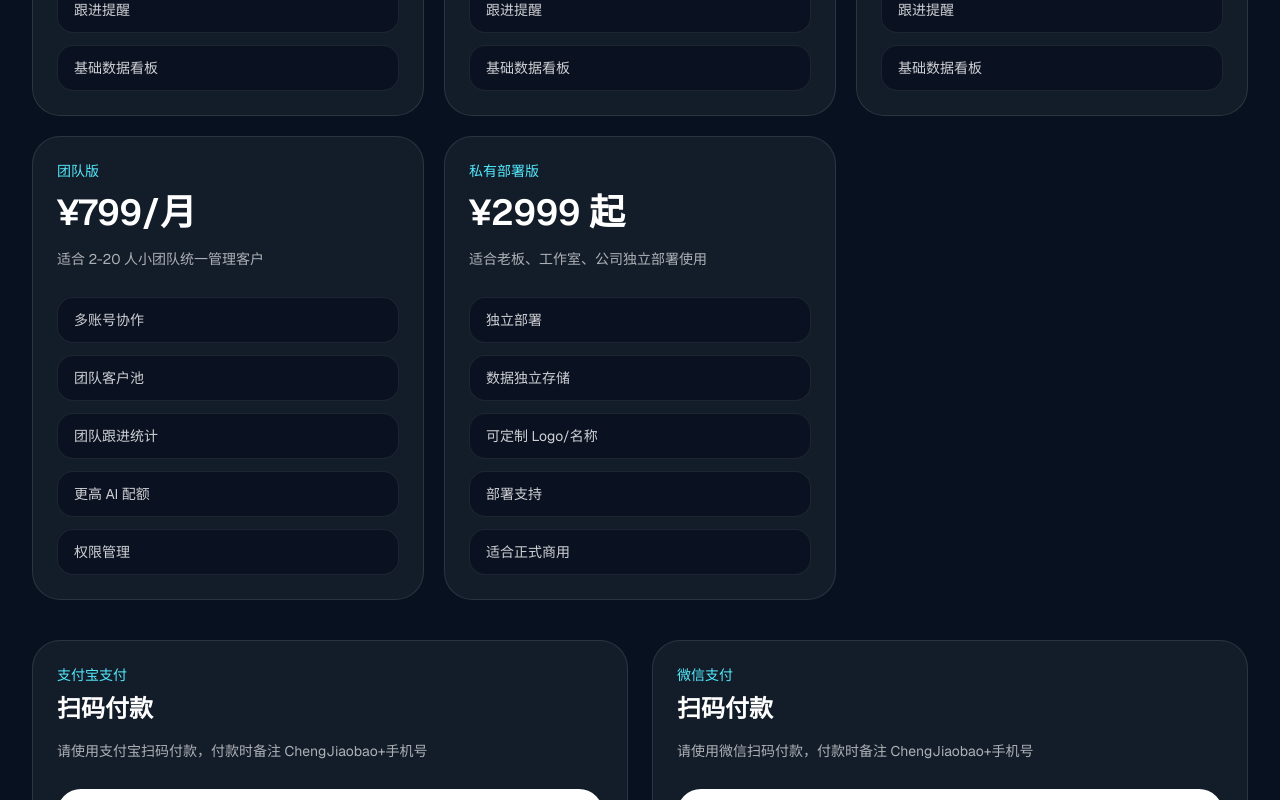
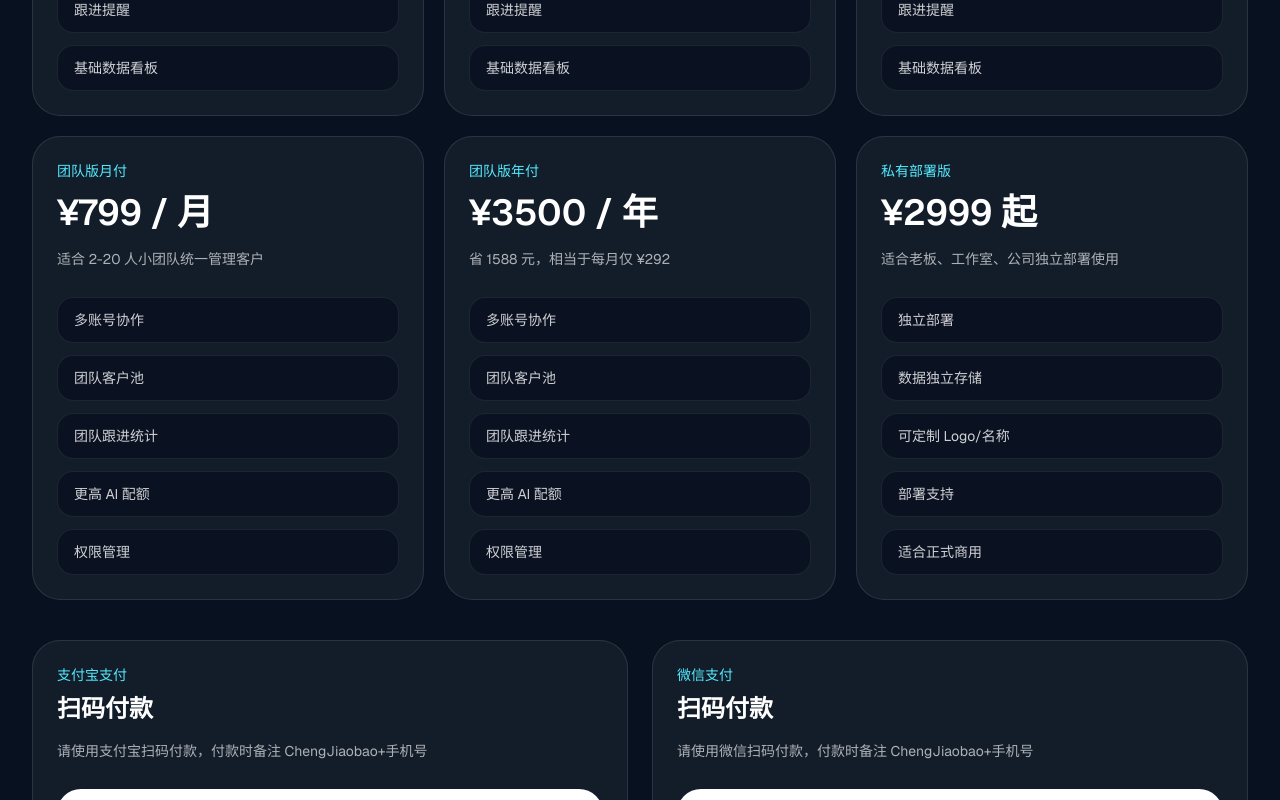
Before and after one commit to renfei15238568276-ship-it/chengjiaobao, a Next.js app: page /pay in a window 1280 px wide. Shown: the part 728-1528 px from the top of the page. Built offline with nearby package versions, Linux system fonts and the light colour scheme.

Commit message:
feat: add team monthly and yearly options

```diff
--- a/src/app/pay/page.tsx
+++ b/src/app/pay/page.tsx
@@ -27,11 +27,18 @@ export default function PayPage() {
       items: ["客户管理", "跟进记录", "AI 跟进话术", "跟进提醒", "基础数据看板"],
     },
     {
-      key: "team",
-      name: "团队版",
-      price: "¥799/月",
-      priceYearly: "¥3500/年",
+      key: "team_monthly",
+      name: "团队版月付",
+      price: "¥799 / 月",
       desc: "适合 2-20 人小团队统一管理客户",
+      items: ["多账号协作", "团队客户池", "团队跟进统计", "更高 AI 配额", "权限管理"],
+    },
+    {
+      key: "team_yearly",
+      name: "团队版年付",
+      price: "¥3500 / 年",
+      desc: "省 1588 元，相当于每月仅 ¥292",
+      highlight: true,
       items: ["多账号协作", "团队客户池", "团队跟进统计", "更高 AI 配额", "权限管理"],
     },
     {
```
